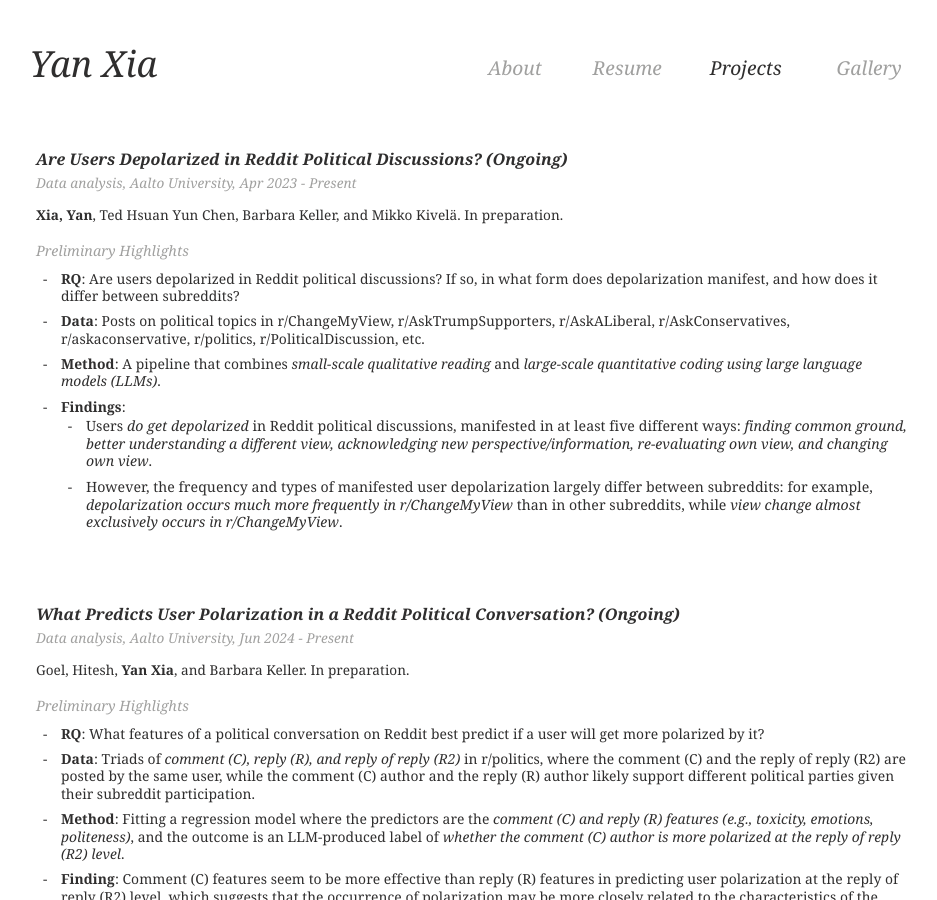
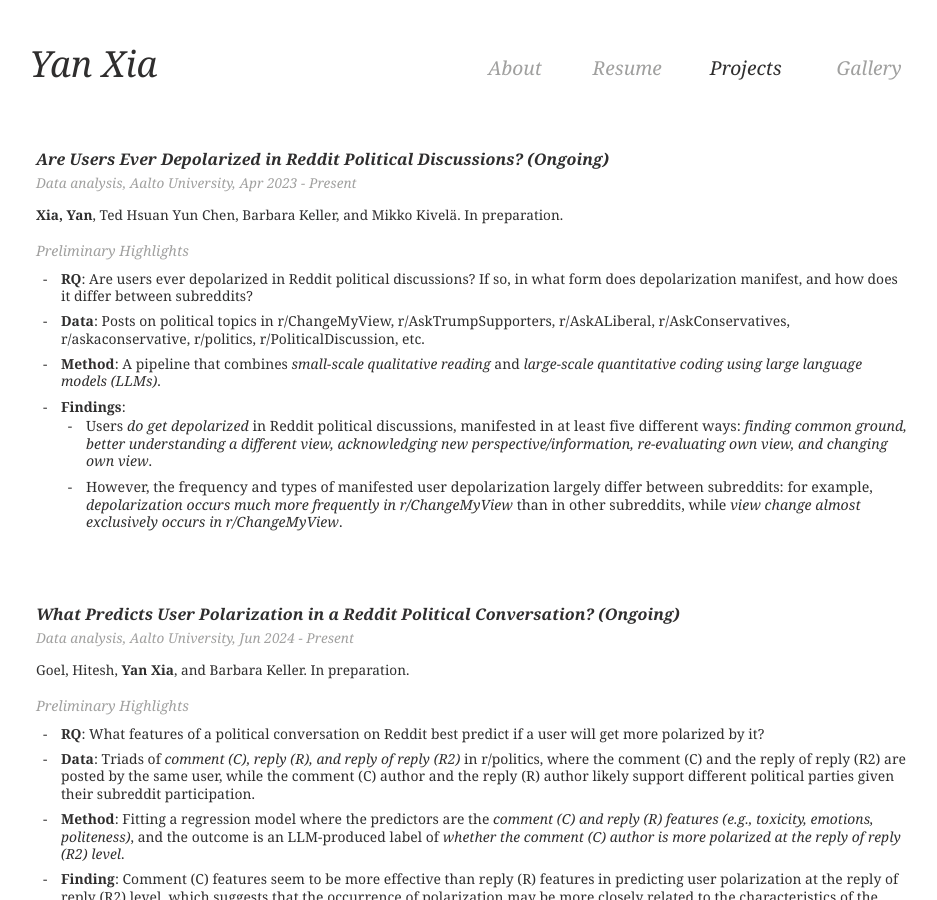
Before and after one commit to yanxxia/yanxxia.github.io, a Jekyll site: the page built from projects.html, in a window 1280 px wide and 900 px high. Shown: the whole window, without its empty margins (168-1105 px from the left). Built offline with Jekyll 4.4.1, drawn with Linux system fonts in a browser that asks for light colours.

Commit message:
Update 2024

```diff
--- a/projects.html
+++ b/projects.html
@@ -5,7 +5,7 @@ title: Yan Xia | Projects
 <div class="main-div">
   <div class="section-div">
     <div class="pj-title-div">
-      <div class="pj-title">Are Users Depolarized in Reddit Political Discussions? (Ongoing)</div>
+      <div class="pj-title">Are Users Ever Depolarized in Reddit Political Discussions? (Ongoing)</div>
       <div class="pj-description">Data analysis, Aalto University, Apr 2023 - Present</div>
     </div>
     <div class="pj-content-div">
@@ -17,7 +17,7 @@ title: Yan Xia | Projects
       <div class="pj-subtitle">Preliminary Highlights</div>
       <div class="content">
         <ul>
-          <li><b>RQ</b>: Are users depolarized in Reddit political discussions? If so, in what form does depolarization manifest, and how does it differ between subreddits?</li>
+          <li><b>RQ</b>: Are users ever depolarized in Reddit political discussions? If so, in what form does depolarization manifest, and how does it differ between subreddits?</li>
           <li><b>Data</b>: Posts on political topics in r/ChangeMyView, r/AskTrumpSupporters, r/AskALiberal, r/AskConservatives, r/askaconservative, r/politics, r/PoliticalDiscussion, etc.
           <li><b>Method</b>: A pipeline that combines <i>small-scale qualitative reading</i> and <i>large-scale quantitative coding using large language models (LLMs)</i>.</li>
           <li><b>Findings</b>:
```
